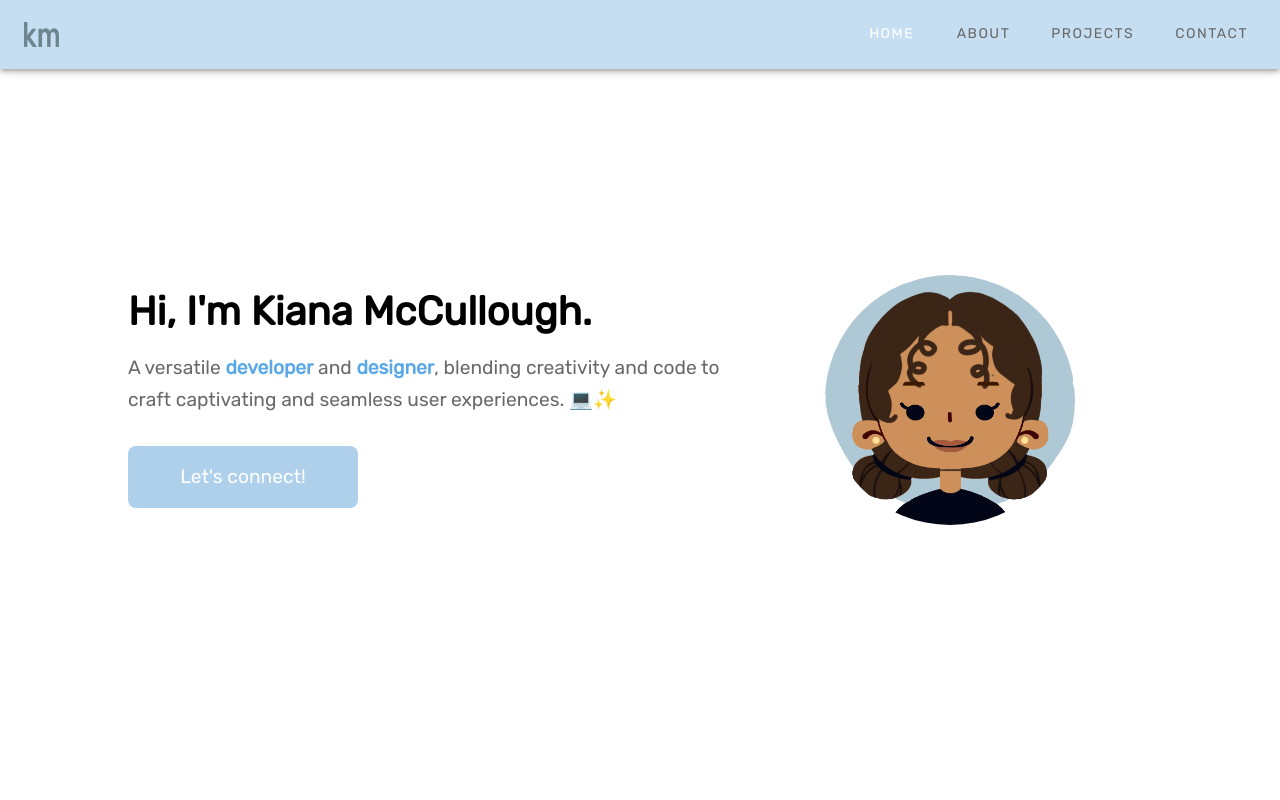
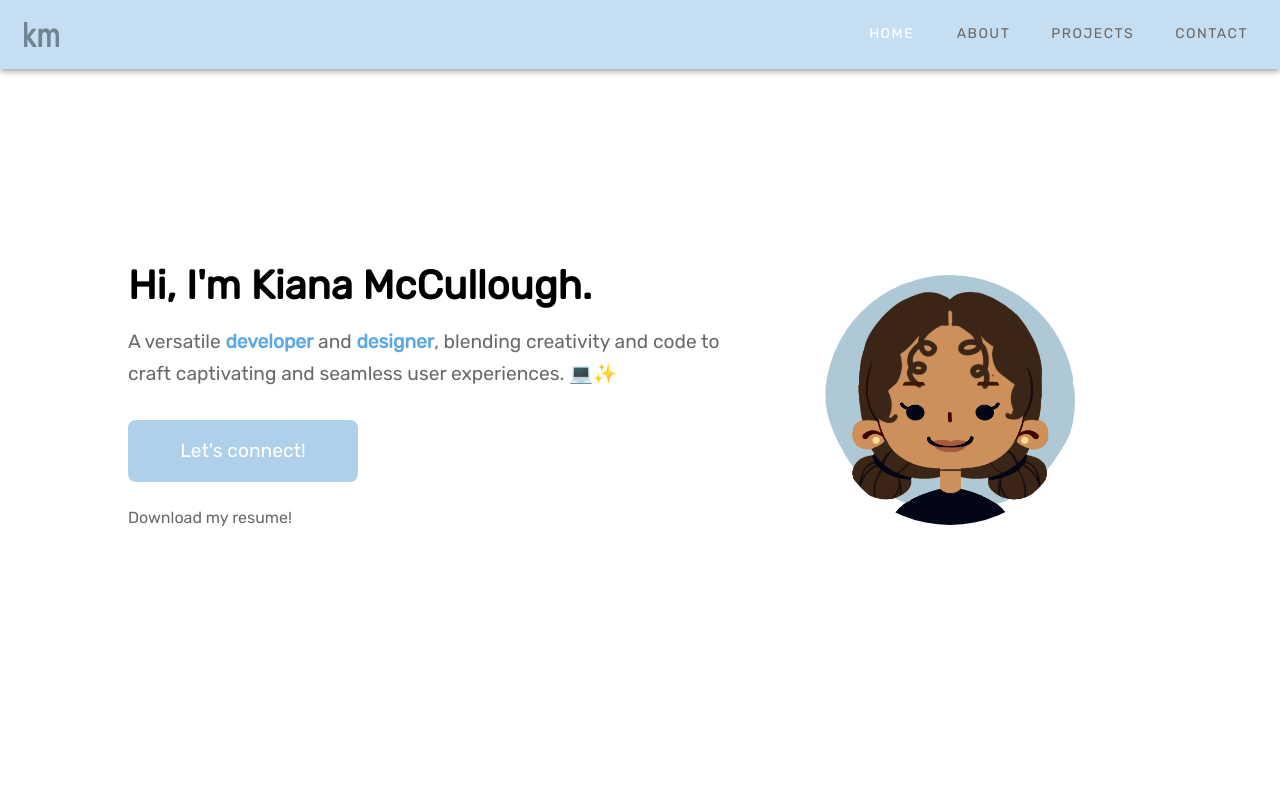
Before and after one commit to kianamcc/myportfolio, a React (Create React App) app: page / in a window 1280 px wide. Shown: the top 800 px of the page. Built offline with nearby package versions, Linux system fonts and the light colour scheme; a web font is replaced by a local one.

Commit message:
resume link

```diff
--- a/src/components/header/Header.css
+++ b/src/components/header/Header.css
@@ -1,6 +1,4 @@
 .header {
-  /* margin: 0;
-  padding: 0; */
   width: 100%;
 }
 
@@ -39,8 +37,21 @@
   border-radius: 50%;
 }
 
+.resume-download-link {
+  text-decoration: none;
+  cursor: pointer;
+  transition: all 250ms linear;
+  color: #696969;
+  align-self: center;
+  width: fit-content;
+}
+
+.resume-download-link:hover {
+  color: #bebebe;
+  transition: all 250ms linear;
+}
+
 .connect-btn {
-  width: fit-content;
   font-size: 1.2rem;
   border-radius: 8px;
   background-color: #aed0eb;
@@ -98,6 +109,10 @@
 @media only screen and (min-width: 320px) {
   .intro {
     font-size: 2.5rem;
+  }
+
+  .resume-download-link {
+    align-self: center;
   }
 
   .connect-btn {
@@ -160,6 +175,10 @@
     font-size: 1.2rem;
     align-self: initial;
   }
+
+  .resume-download-link {
+    align-self: initial;
+  }
 }
 
 @media (min-width: 1024px) {
--- a/src/components/header/Header.js
+++ b/src/components/header/Header.js
@@ -2,6 +2,7 @@ import React from "react";
 import { Link } from "react-scroll";
 
 import headerImg from "../../assets/avatar.png";
+import resumePdf from "../../assets/Kiana_McCullough_Resume.pdf";
 
 import "./Header.css";
 
@@ -26,6 +27,14 @@ const Header = () => {
           >
             <span className="connect-btn-arrow">Let's connect! </span>
           </Link>
+          <a
+            href={resumePdf}
+            className="resume-download-link"
+            target="_blank"
+            rel="noreferrer"
+          >
+            Download my resume!
+          </a>
         </div>
         <div className="header-right">
           <img src={headerImg} alt="header-img" className="header-img" />
```
Also changed, not shown: 2 other files (tests, documents, lock files or other folders).
